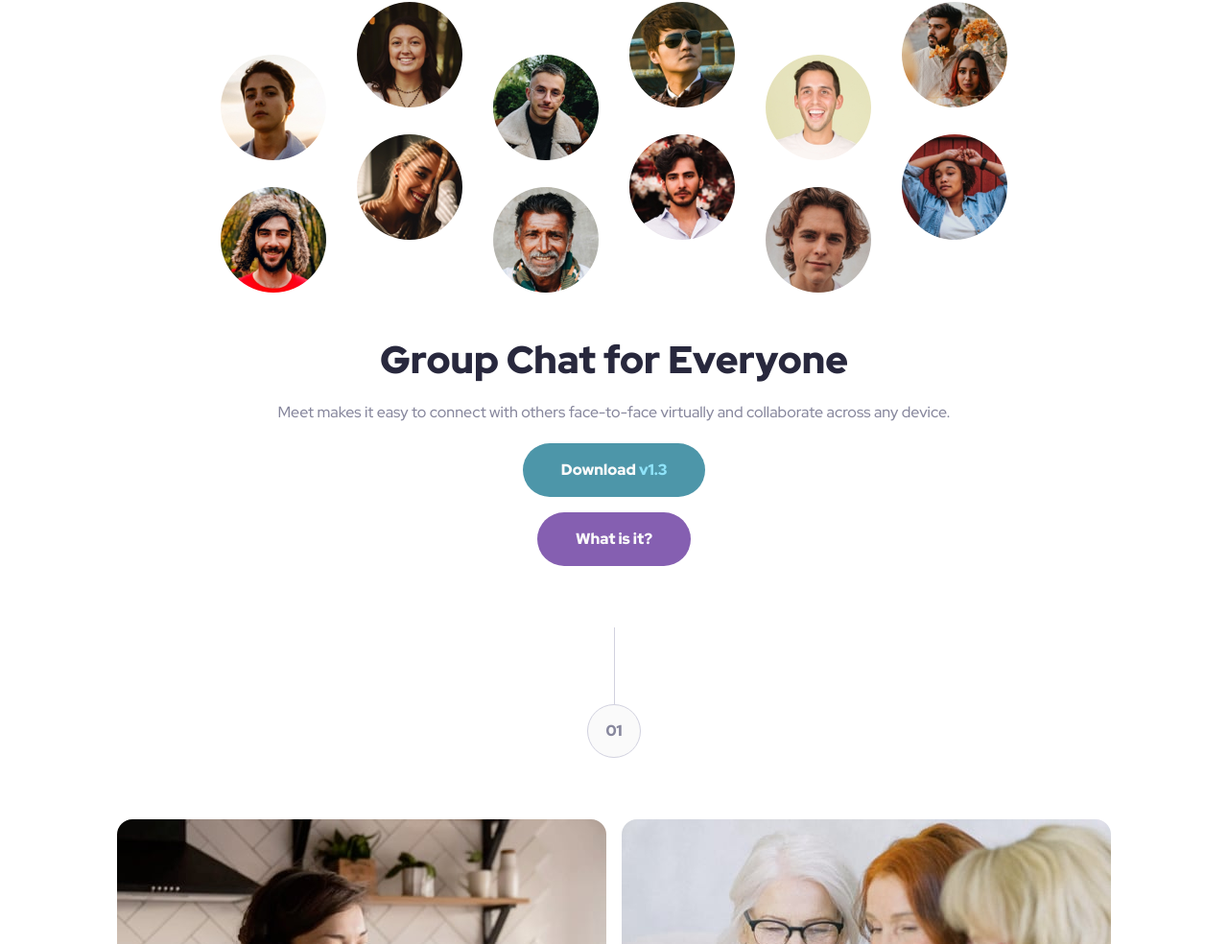
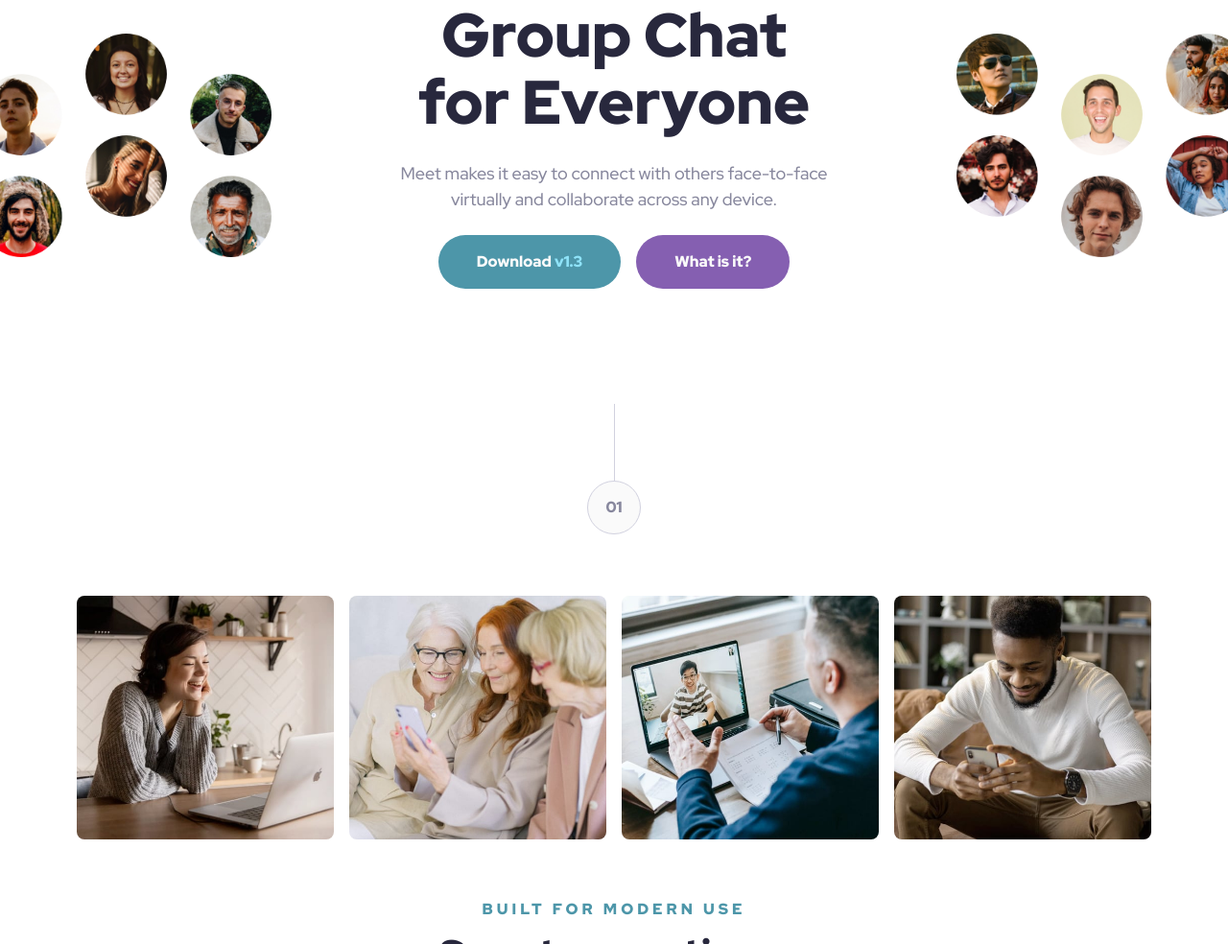
Before and after one commit to burakdurduu/meet-landing-page, a plain HTML site: page index.html in a window 1280 px wide. Shown: the part 128-1112 px from the top of the page at 96% size. Drawn offline with Linux system fonts and the light colour scheme.

Commit message:
feat: implement responsive layout for tablet and desktop

```diff
--- a/index.html
+++ b/index.html
@@ -23,23 +23,19 @@
     </header>
     <main class="container">
       <section class="hero">
-        <div class="hero-img-container">
         <div class="hero-img-mobile">
           <img
             src="./assets/tablet/image-hero.png"
             alt="Circular profile pictures"
           />
         </div>
+
         <div class="hero-img-desktop">
           <img
             src="./assets/desktop/image-hero-left.png"
             alt="Circular profile pictures"
+            class="hero-left"
           />
-            <img
-              src="./assets/desktop/image-hero-right.png"
-              alt="Circular profile pictures"
-            />
-          </div>
         </div>
 
         <div class="hero-content">
@@ -54,6 +50,14 @@
             </a>
             <a href="#" class="btn btn-info">What is it?</a>
           </div>
+        </div>
+
+        <div class="hero-img-desktop">
+          <img
+            src="./assets/desktop/image-hero-right.png"
+            alt="Circular profile pictures"
+            class="hero-right"
+          />
         </div>
       </section>
       <section class="main-content">
--- a/styles/home-page.css
+++ b/styles/home-page.css
@@ -17,9 +17,12 @@
   display: flex;
   flex-direction: column;
   align-items: center;
+  width: 100%;
+  overflow: hidden;
 }
 
 .hero-img-mobile {
+  place-items: center;
   width: 110%;
   margin: 4rem -1rem 1rem;
 }
@@ -27,6 +30,7 @@
 .hero-content {
   display: flex;
   flex-direction: column;
+  max-width: 28.0188rem;
   padding: 2rem;
   gap: 1.5rem;
 }
@@ -89,12 +93,13 @@
 }
 
 .image-collage img {
-  border-radius: 1rem;
+  border-radius: 0.5rem;
 }
 
 .text-content {
   display: flex;
   flex-direction: column;
+  max-width: 31.5rem;
 }
 
 .text-content .text-content-info {
@@ -131,6 +136,9 @@
   color: var(--slate-600);
   background-color: var(--white);
   z-index: 1;
+}
+footer {
+  width: 100%;
 }
 
 footer .number {
@@ -185,3 +193,82 @@ footer .number {
     transition: none !important;
   }
 }
+
+@media (min-width: 48rem) {
+  .hero-links {
+    flex-direction: row;
+  }
+
+  .image-collage {
+    grid-template-columns: repeat(4, 1fr);
+  }
+
+  .hero-content {
+    margin-top: 1.5rem;
+    padding-bottom: 4rem;
+  }
+
+  .footer-content {
+    background-image: url("../assets/tablet/image-footer.jpg");
+  }
+
+  .footer-content > * {
+    max-width: 31.5rem;
+  }
+}
+
+@media (min-width: 75rem) {
+  .hero-img-mobile {
+    display: none;
+  }
+
+  .hero-img-desktop {
+    display: block;
+  }
+
+  .hero-left {
+    position: relative;
+    right: 100px;
+  }
+
+  .hero-right {
+    position: relative;
+    left: 100px;
+  }
+
+  .hero {
+    display: grid;
+    place-items: center;
+    grid-template-columns: repeat(3, 1fr);
+    gap: 2rem;
+    padding: 4rem 5rem;
+  }
+
+  .hero-content {
+    min-width: 28.125rem;
+    padding: 0;
+    margin: 0;
+  }
+
+  .hero-links {
+    justify-content: center;
+  }
+
+  .main-content {
+    padding: 3.5rem 5rem 4.5rem;
+  }
+
+  .image-collage {
+    max-width: 70rem;
+  }
+
+  .footer-content {
+    background-image: url("../assets/desktop/image-footer.jpg");
+    display: grid;
+    grid-template-columns: repeat(3, 1fr);
+    place-items: center;
+    text-align: left;
+    padding: 7rem 7rem;
+    gap: 2rem;
+  }
+}
--- a/styles/tokens.css
+++ b/styles/tokens.css
@@ -36,7 +36,7 @@
   --text-preset-4-tablet-font-size: 1rem;
   --text-preset-4-desktop-font-size: 18px;
   --text-preset-4-font-weight: 500;
-  --text-preset-4-line-height: 1.1;
+  --text-preset-4-line-height: 1.5;
   --text-preset-4-letter-spacing: 0rem;
   --text-preset-5-font-size: 1rem;
   --text-preset-5-tablet-font-size: 1rem;
--- a/styles/typography.css
+++ b/styles/typography.css
@@ -33,3 +33,49 @@ p {
   line-height: var(--text-preset-5-line-height);
   letter-spacing: var(--text-preset-5-letter-spacing);
 }
+
+@media (min-width: 48rem) {
+  h1 {
+    font-size: var(--text-preset-1-tablet-font-size);
+  }
+
+  h2 {
+    font-size: var(--text-preset-2-tablet-font-size);
+  }
+
+  .text-content-info {
+    font-size: var(--text-preset-3-tablet-font-size);
+  }
+
+  p {
+    font-size: var(--text-preset-4-tablet-font-size);
+  }
+
+  .btn,
+  .number {
+    font-size: var(--text-preset-5-tablet-font-size);
+  }
+}
+
+@media (min-width: 75rem) {
+  h1 {
+    font-size: var(--text-preset-1-desktop-font-size);
+  }
+
+  h2 {
+    font-size: var(--text-preset-2-desktop-font-size);
+  }
+
+  .text-content-info {
+    font-size: var(--text-preset-3-desktop-font-size);
+  }
+
+  p {
+    font-size: var(--text-preset-4-desktop-font-size);
+  }
+
+  .btn,
+  .number {
+    font-size: var(--text-preset-5-desktop-font-size);
+  }
+}
```
Lines whose indentation alone changed are shown as unchanged.
